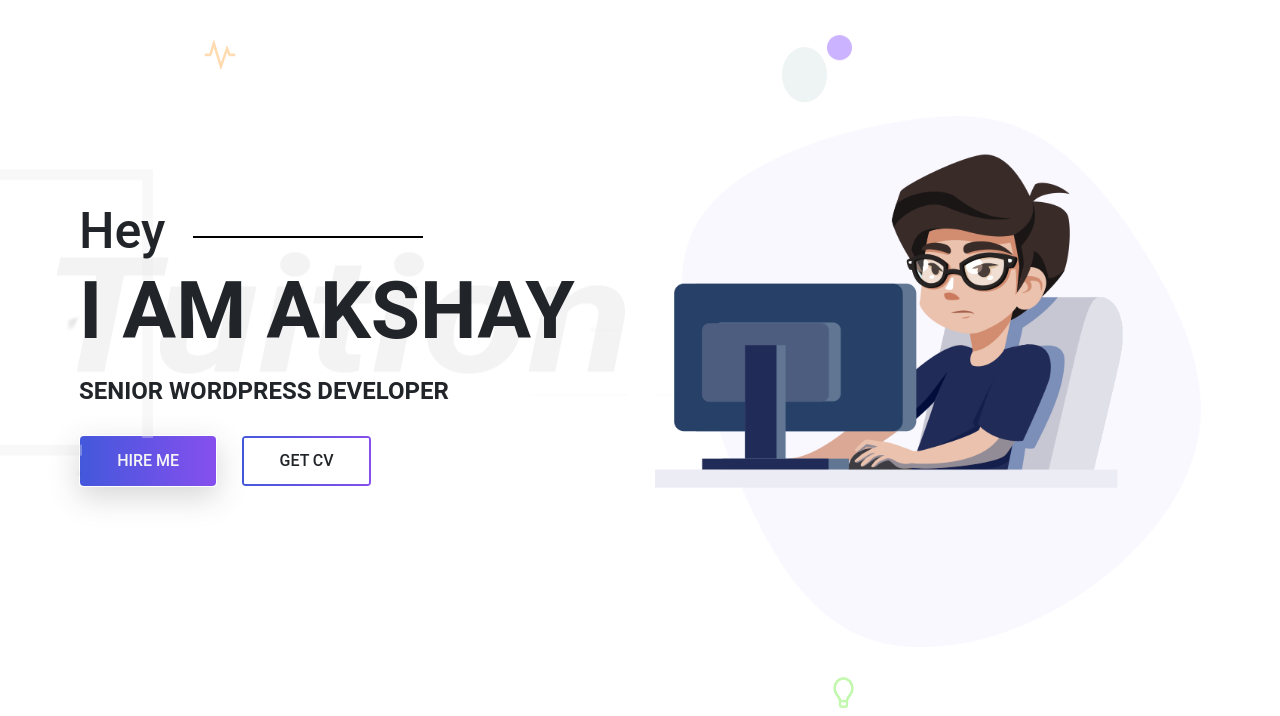
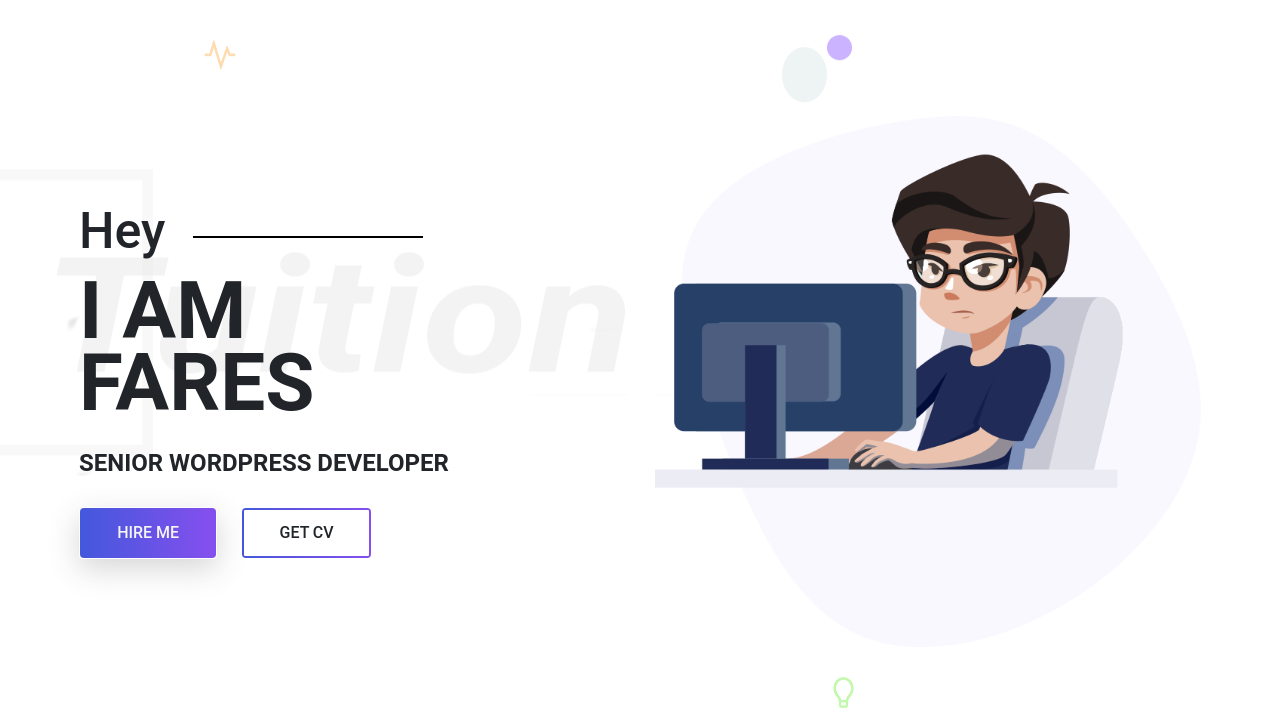
Before and after one commit to faresmo-web/Daily_Tuition, a plain HTML site: page index.html in a window 1280 px wide. Shown: the part 84-800 px from the top of the page. Drawn offline with Linux system fonts and the light colour scheme.

Commit message:
faresmo-web

```diff
--- a/index.html
+++ b/index.html
@@ -90,7 +90,7 @@
                 <div class="row">
                     <div class="col-lg-6 col-md-12 site-title">
                         <h3 class="title-text">Hey</h3>
-                        <h1 class="title-text text-uppercase">I am Akshay</h1>
+                        <h1 class="title-text text-uppercase">I am <br> FARES</h1>
                         <h4 class="title-text text-uppercase">Senior Wordpress Developer</h4>
                         <div class="site-buttons">
                             <div class="d-flex flex-row flex-wrap">
```
